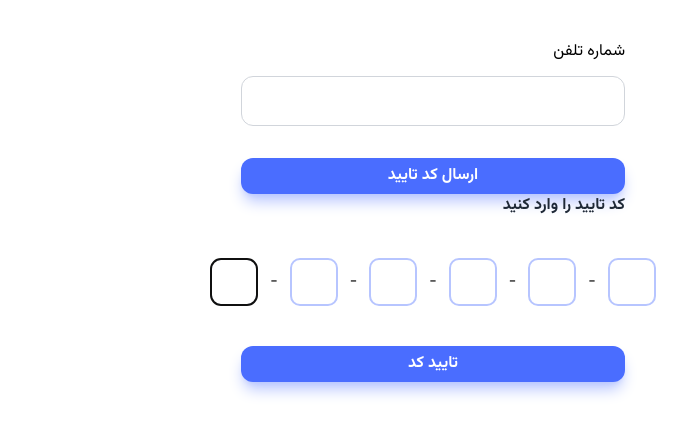
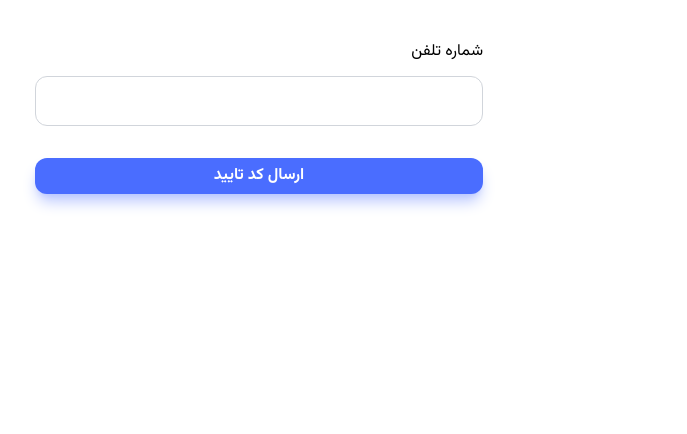
Before and after one commit to azimhatami/karava, a React (Vite) app in the folder frontend/: page /auth in a window 1280 px wide. Shown: the top 434 px of the page, without its empty margins (444-1131 px from the left). Built offline with nearby package versions, Linux system fonts and the light colour scheme; the HTML template or start-up script is replaced by a standard one.

Commit message:
Added send Otp handler

```diff
--- a/frontend/package.json
+++ b/frontend/package.json
@@ -10,8 +10,11 @@
     "preview": "vite preview"
   },
   "dependencies": {
+    "@tanstack/react-query": "^5.62.7",
+    "axios": "^1.7.9",
     "react": "^18.3.1",
     "react-dom": "^18.3.1",
+    "react-hot-toast": "^2.4.1",
     "react-icons": "^5.4.0",
     "react-otp-input": "^3.1.1",
     "react-router-dom": "^7.0.2"
--- a/frontend/src/App.jsx
+++ b/frontend/src/App.jsx
@@ -1,16 +1,32 @@
+import {
+  useQuery,
+  useMutation,
+  useQueryClient,
+  QueryClient,
+  QueryClientProvider,
+} from '@tanstack/react-query';
 import { Routes, Route } from 'react-router-dom';
+import { Toaster } from 'react-hot-toast';
 import Auth from './pages/Auth';
 import './App.css'
 
+
+// Create a client
+const queryClient = new QueryClient();
+
 function App() {
+
 
   return (
     <>
-      <div className='container xl:max-w-screen-xl'>
-        <Routes>
-          <Route path='/auth' element={<Auth />} />
-        </Routes>
-      </div>
+      <QueryClientProvider client={queryClient}>
+        <Toaster />
+        <div className='container xl:max-w-screen-xl'>
+          <Routes>
+            <Route path='/auth' element={<Auth />} />
+          </Routes>
+        </div>
+      </QueryClientProvider>
     </>
   )
 }
--- a/frontend/src/features/authentication/SendOTPForm.jsx
+++ b/frontend/src/features/authentication/SendOTPForm.jsx
@@ -1,18 +1,37 @@
+import { useMutation } from '@tanstack/react-query';
 import { useState } from "react";
+import { getOtp } from '../../services/authService';
+import { toast } from 'react-hot-toast';
 import TextField from "../../ui/TextField";
 
 const SendOTPForm = () => {
   const [phoneNumber, setPhoneNumber] = useState("");
+
+  const { isPending, error, data, mutateAsync } = useMutation({
+    mutationFn: getOtp,
+  })
+
+  const sendOtpHandler = async (e) => {
+    e.preventDefault();
+    try {
+      const data = await mutateAsync({ phoneNumber });
+      toast.success(data.message)
+    } catch(error) {
+      toast.error(error?.response?.data?.message)
+    }
+
+  };
+
   return (
     <>
-      <form className="space-y-8">
+      <form className="space-y-8" onSubmit={sendOtpHandler}>
         <TextField
           label="شماره تلفن"
           name="phoneNumber"
           value={phoneNumber}
           onChange={(e) => setPhoneNumber(e.target.value)}
         />
-        <button className="btn btn-primary w-full">ارسال کد تایید</button>
+        <button type='submit' className="btn btn-primary w-full">ارسال کد تایید</button>
       </form>
     </>
   );
--- a/frontend/src/pages/Auth.jsx
+++ b/frontend/src/pages/Auth.jsx
@@ -5,9 +5,9 @@ const Auth = () => {
   return(
     <>
       <div className='flex justify-center pt-10'>
-      <div className='w-full sm:max-w-sm'>
+      <div className='w-full sm:max-w-md'>
         <SendOTPForm />
-        <CheckOTPForm />
+    {/* <CheckOTPForm /> */}
       </div>
       </div>
     </>
```
Also changed, not shown: 1 other file (tests, documents, lock files or other folders).
